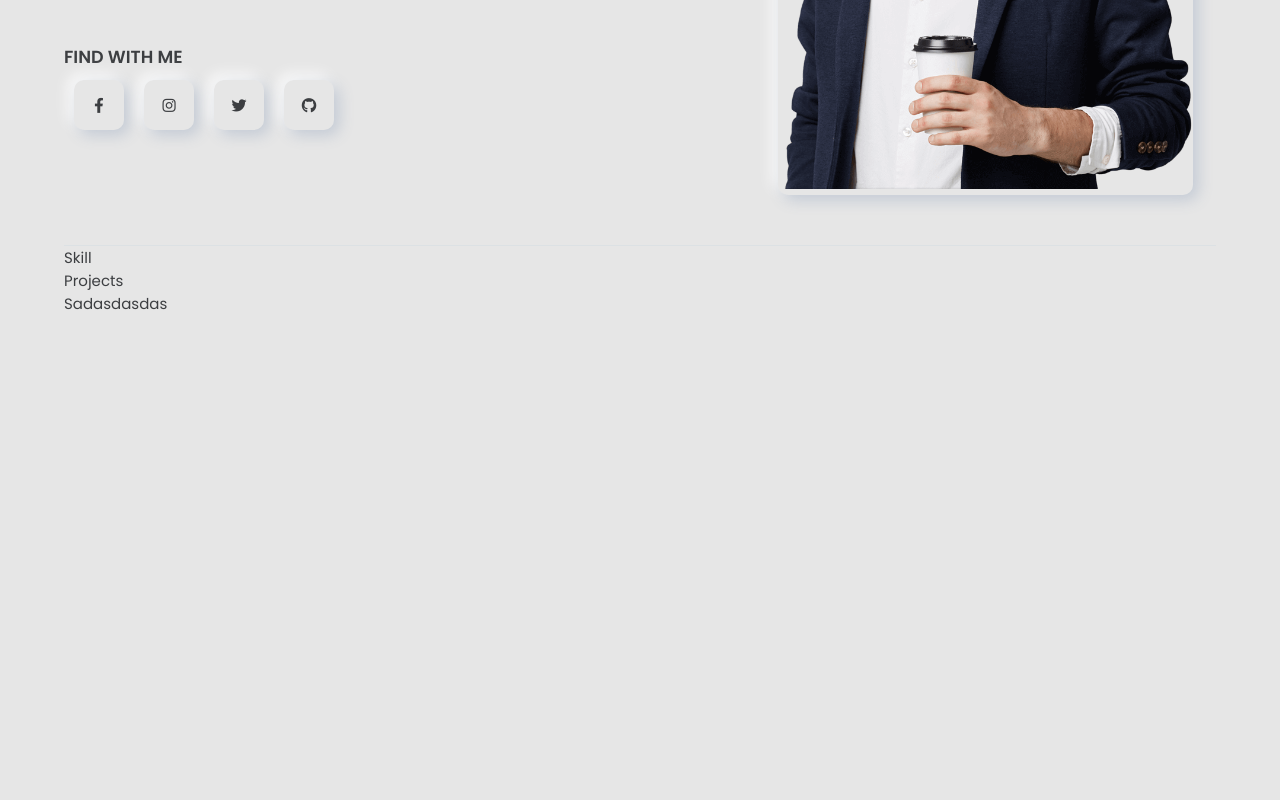
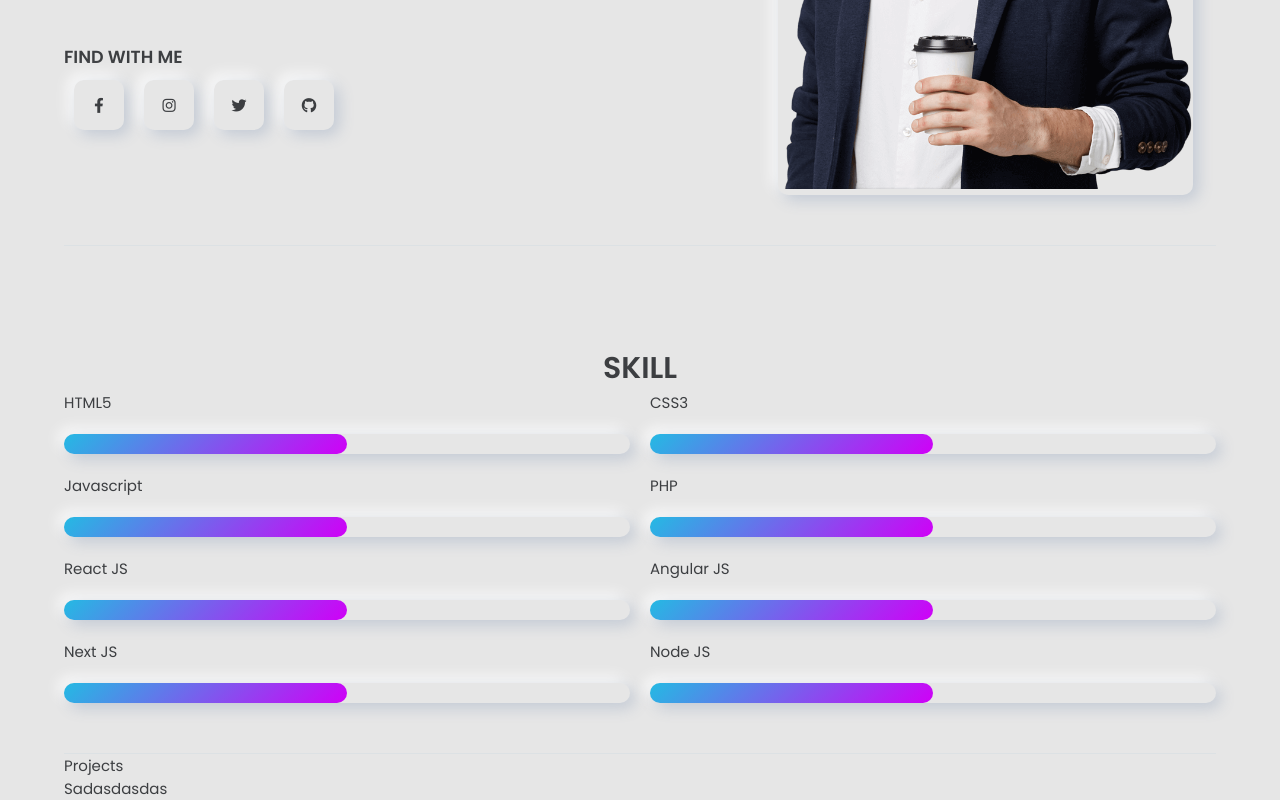
Before and after one commit to ngovanvu2003/portfolio, a React (Vite) app: page / in a window 1280 px wide. Shown: the part 530-1330 px from the top of the page. Before the commit the page ends 845 px from the top, so only its background shows below. Built offline with nearby package versions, Linux system fonts and the light colour scheme.

Commit message:
update skill page

```diff
--- a/src/pages/client/skills/skill.tsx
+++ b/src/pages/client/skills/skill.tsx
@@ -2,7 +2,45 @@ import React from 'react'
 
 const Skill = () => {
   return (
-    <div>Skill</div>
+    <div id="skill">
+    <h1 className="title">SKILL</h1>
+    <div className="listSkill">
+      <div className="item">
+        <div className="name">HTML5</div>
+        <div className="evaluate" style={{ "--point": "50%" } as React.CSSProperties}></div>
+      </div>
+      <div className="item">
+        <div className="name">CSS3</div>
+        <div className="evaluate" style={{ "--point": "50%" } as React.CSSProperties}></div>
+      </div>
+      <div className="item">
+        <div className="name">Javascript</div>
+        <div className="evaluate" style={{ "--point": "50%" } as React.CSSProperties}></div>
+      </div>
+      <div className="item">
+        <div className="name">PHP</div>
+        <div className="evaluate" style={{ "--point": "50%" } as React.CSSProperties}></div>
+      </div>
+
+      <div className="item">
+        <div className="name">React JS</div>
+        <div className="evaluate" style={{ "--point": "50%" } as React.CSSProperties}></div>
+      </div>
+      <div className="item">
+        <div className="name">Angular JS</div>
+        <div className="evaluate" style={{ "--point": "50%" } as React.CSSProperties}></div>
+      </div>
+
+      <div className="item">
+        <div className="name">Next JS</div>
+        <div className="evaluate" style={{ "--point": "50%" } as React.CSSProperties}></div>
+      </div>
+      <div className="item">
+        <div className="name">Node JS</div>
+        <div className="evaluate" style={{ "--point": "50%" } as React.CSSProperties}></div>
+      </div>
+    </div>
+  </div>
   )
 }
 
```
